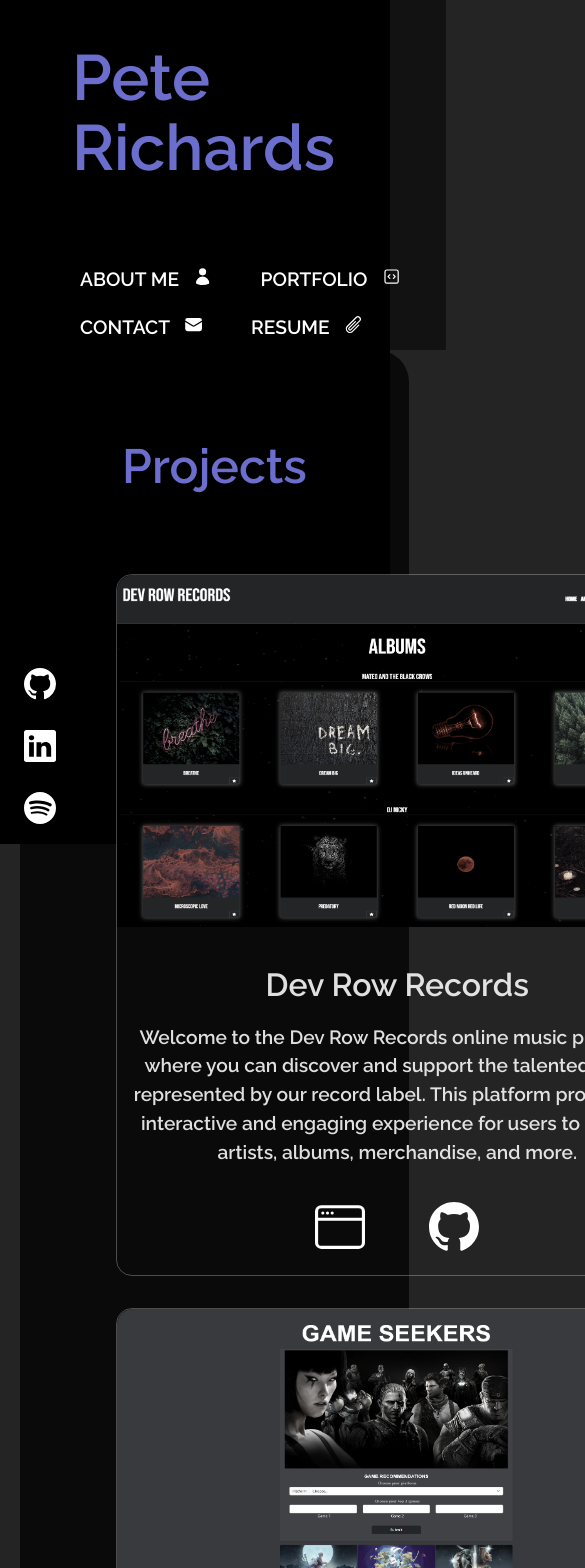
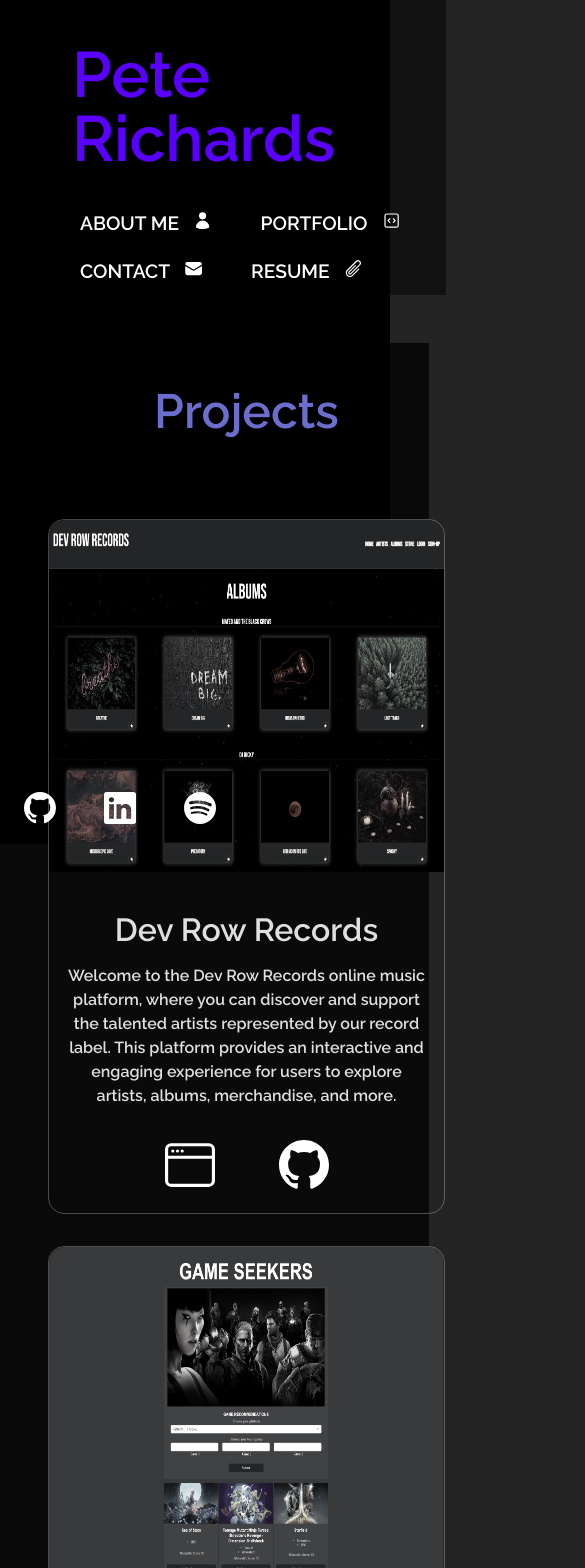
Before and after one commit to PRich57/react-portfolio, a React (Vite) app: page /portfolio in a window 390 px wide. Shown: the top 1568 px of the page, 585 px wide, since content can reach past the window. Built offline with nearby package versions, Linux system fonts and the light colour scheme.

Commit message:
Add media queries

```diff
--- a/src/components/Nav.jsx
+++ b/src/components/Nav.jsx
@@ -1,5 +1,5 @@
 import React, { useState } from 'react';
-import { Link } from 'react-router-dom';
+import { NavLink } from 'react-router-dom';
 import Button from './Button';
 import { HiUser, HiOutlineCodeBracketSquare, HiEnvelope, HiPaperClip } from 'react-icons/hi2';
 import { Navbar, Container, Nav } from 'react-bootstrap';
@@ -17,18 +17,18 @@ const MyNavbar = () => {
             {/* <Link to="home" className="nav-link" onClick={() => setExpanded(false)}>
               <Button content="Home &nbsp;" icon={<HiHome />} />
             </Link> */}
-            <Link to="about-me" className="nav-link" onClick={() => setExpanded(false)}>
+            <NavLink to="about-me" className="nav-link" onClick={() => setExpanded(false)}>
               <Button content="About Me &nbsp;" icon={<HiUser />} />
-            </Link>
-            <Link to="portfolio" className="nav-link" onClick={() => setExpanded(false)}>
+            </NavLink>
+            <NavLink to="portfolio" className="nav-link" onClick={() => setExpanded(false)}>
               <Button content='Portfolio &nbsp;' icon={<HiOutlineCodeBracketSquare />} />
-            </Link>
-            <Link to="contact" className="nav-link" onClick={() => setExpanded(false)}>
+            </NavLink>
+            <NavLink to="contact" className="nav-link" onClick={() => setExpanded(false)}>
               <Button content='Contact  &nbsp;' icon={<HiEnvelope />} />
-            </Link>
-            <Link to="resume" className="nav-link" onClick={() => setExpanded(false)}>
+            </NavLink>
+            <NavLink to="resume" className="nav-link" onClick={() => setExpanded(false)}>
               <Button content='Resume &nbsp;' icon={<HiPaperClip />} />
-            </Link>
+            </NavLink>
           </Nav>
         </Navbar.Collapse>
       </Container>
--- a/src/index.css
+++ b/src/index.css
@@ -13,7 +13,7 @@
   -moz-osx-font-smoothing: grayscale;
   -webkit-text-size-adjust: 100%;
   --light-font-color: #af9cd4;
-  --blueColor: #b089f9;
+  --blueColor: #5900ff;
   --pinkColor: #f32a8f;
   --headingColor: rgb(107, 110, 204);
 }
@@ -82,10 +82,11 @@ nav ul li {
 
 h1 {
   font-size: 5rem;
-  line-height: 1.1;
+  line-height: 1;
   font-weight: 900;
   margin-left: 5rem;
-  color: var(--headingColor);
+  color: var(--blueColor);
+  margin-bottom: 0;
 }
 
 h2 {
@@ -124,7 +125,7 @@ button:focus-visible {
   /* box-shadow: 2px 1px 1px rgba(255, 255, 255, 0.224); */
   text-align: center;
   font-size: 2rem;
-  background-color: rgba(0, 0, 0, .7);
+  /* background-color: rgba(0, 0, 0, .7); */
   border-radius: 2rem;
   padding: 3rem;
   /* border: 1px solid rgba(255, 255, 255, 0.247); */
@@ -132,8 +133,10 @@ button:focus-visible {
 
 .main-container .container .content {
   display: flex;
+  flex-wrap: wrap;
   justify-content: space-between;
   flex-direction: column-reverse;
+  background-color: rgba(0, 0, 0, .7);
 }
 
 .main-container .container .image img {
@@ -161,12 +164,14 @@ p {
 /* Set flex container for the projects */
 .projects {
   display: flex;
+  justify-content: center;
   flex-wrap: wrap;
   margin: 2rem;
+  width: 100%;
 }
 
 .projects img {
-  width: 35rem;
+  width: 100%;
   height: 22rem;
   margin-bottom: 2rem;
   border-radius: 1rem 1rem 0 0;
@@ -193,13 +198,15 @@ p {
 
 .card-icons:hover {
   scale: 1.2;
+  transition: 0.4s ease-in-out;
 }
 
 div.card {
-  filter: grayscale(60%);
+  filter: grayscale(80%);
   border: 1px solid rgba(255, 255, 255, 0.276);
   border-radius: 1rem;
   margin: 1rem;
+  transition: 0.4s ease-in-out;
 }
 
 div.card:hover {
@@ -207,12 +214,6 @@ div.card:hover {
   box-shadow: 1px 3px 3px #646cff;
   transition: 0.4s ease-in-out;
 }
-
-/* img:hover {
-  filter: none;
-  box-shadow: 4px 4px 8px var(--white);
-  transition: 0.4s ease-in-out;
-} */
 
 .resume img {
   max-width: 90%;
@@ -258,11 +259,20 @@ textarea {
   margin: .5rem 0;
 }
 
+.toastS {
+  color: green;
+}
+
 .submitBtn {
   border: 1px solid rgba(255, 255, 255, 0.324);
   width: 8rem;
   height: 3rem;
   margin-top: 1rem;
+}
+
+.submitBtn:hover {
+  border: 1px solid #646cff;
+  transition: 0.4s ease-in-out;
 }
 
 .media-icons {
@@ -272,6 +282,7 @@ textarea {
 
 .media-icons:hover {
   transform: scale(1.2);
+  transition: 0.4s ease-in-out;
 }
 
 .media-icons .spotify {
@@ -280,6 +291,11 @@ textarea {
 
 @media screen and (max-width: 1580px) {
   .about {
+    display: flex;
+    flex-direction: column;
+  }
+
+  header {
     display: flex;
     flex-direction: column;
   }
@@ -340,6 +356,9 @@ textarea {
   #root {
     min-width: 100%;
   }
+  .main-container {
+    width: 100%
+  }
 
   header {
     display: flex;
@@ -363,6 +382,14 @@ textarea {
 
   .projects {
     grid-template-columns: repeat(1, 1fr);
+  }
+
+  div.card {
+    min-width: 22rem;
+  }
+  div.card p {
+    font-size: 1rem;
+    margin: 1rem;
   }
 
   textarea {
@@ -431,6 +458,10 @@ textarea {
   main {
     width: 100%;
   }
+
+  .footer {
+    flex-direction: row;
+  }
 }
 
 @media screen and (max-width: 508px) {
--- a/src/pages/Contact.jsx
+++ b/src/pages/Contact.jsx
@@ -1,4 +1,4 @@
-import React, { useRef, useState } from 'react';
+import React, { useRef, useState, useEffect } from 'react';
 import emailjs from '@emailjs/browser';
 import { Form, Button, Toast } from 'react-bootstrap';
 
@@ -7,6 +7,19 @@ function ContactForm() {
   const [email, setEmail] = useState('');
   const [message, setMessage] = useState('');
   const [notValid, setNotValid] = useState(false);
+
+  const [showSuccessMessage, setShowSuccessMessage] = useState(false);
+
+  useEffect(() => {
+    const timer = setTimeout(() => {
+      setShowSuccessMessage(false);
+      setNotValid(false);
+    }, 3000)
+
+    return () => {
+      clearTimeout(timer)
+    }
+  });
 
   const form = useRef();
 
@@ -21,20 +34,22 @@ function ContactForm() {
 
     if (!name || !email || !message) {
       setNotValid(true);
+      setShowSuccessMessage(false);
       return;
     }
 
     emailjs.sendForm('service_d1wsx7u', 'template_vmxvdqx', form.current, 'vXXRxcn4FhP4BEz55')
       .then((result) => {
-        <Toast className='contactInput container success' variant='info' color='green'>
-          Message sent!
-          </Toast>
-          console.log(result);
+        console.log(result);
         resetTextInput();
         setNotValid(false);
+        setShowSuccessMessage(true);
       }, (err) => {
         console.log(err.text);
+        setShowSuccessMessage(false);
       });
+
+
   };
 
   const handleChange = (setter) => (e) => {
@@ -83,8 +98,13 @@ function ContactForm() {
           />
         </Form.Group>
         {notValid && (
-          <Toast className='contactInput container toast' variant='info'>
+          <Toast className='contactInput container toastF' variant='info'>
             Please fill out all input fields before sending.
+          </Toast>
+        )}
+        {showSuccessMessage && (
+          <Toast className='contactInput container toastS' variant='success'>
+            Your message has been sent successfully!
           </Toast>
         )}
         <Button className='submitBtn' type='submit'>
```
